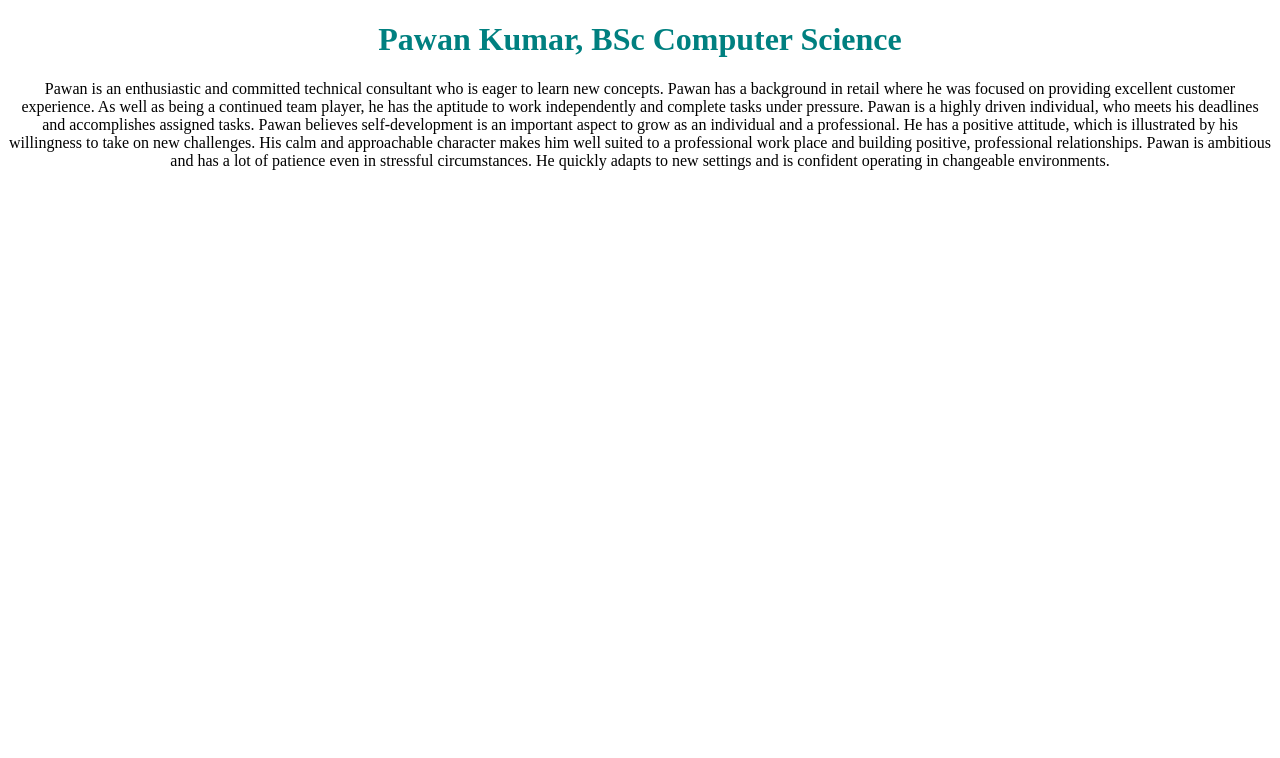
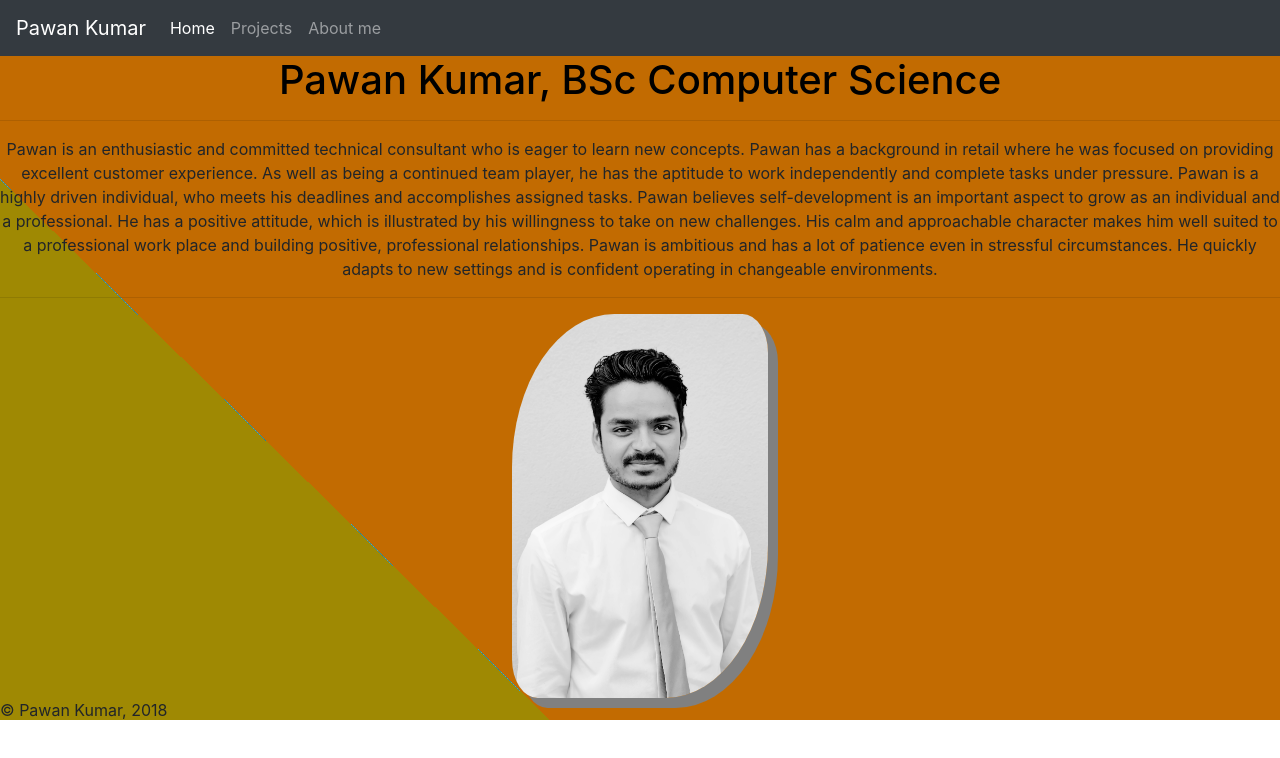
Before and after one commit to p-kumar95/p-kumar95.github.io, a plain HTML site: page index.html in a window 1280 px wide. Drawn offline with nearby package versions, Linux system fonts and the light colour scheme; files whose address does not match are found by name.

Commit message:
structure added, made a start on projects page and about me

```diff
--- a/css/master.css
+++ b/css/master.css
@@ -1,8 +1,41 @@
+body{
+  background-image:url("/Users/pkumar/Desktop/portfolio-website/images/website_background.png");
+  background-repeat: no-repeat;
+  background-position: right top;
+}
+
 #main-title{
-  color: teal;
+  color: black;
   text-align: center;
 }
 
-p{
+#profile-pic{
+  display: block;
+  margin-left: auto;
+  margin-right: auto;
+  width: 20%;
+  border-top-left-radius: 40%;
+  border-bottom-right-radius: 40%;
+  border-top-right-radius: 10%;
+  border-bottom-left-radius: 10%;
+  box-shadow: 10px 10px grey;
+}
+
+#project-1{
+  border: 3px solid black;
+  margin: auto;
+  margin-top: 10px;
+}
+
+p, h1{
   text-align: center;
 }
+
+i.fa-linkedin, i.fa-github{
+ font-size: 100px;
+}
+
+
+footer{
+  display: table;
+}
--- a/index.html
+++ b/index.html
@@ -3,11 +3,44 @@
   <head>
     <meta charset="utf-8">
     <link rel="stylesheet" href="css/master.css">
+
+    <link rel="stylesheet" href="https://stackpath.bootstrapcdn.com/bootstrap/4.1.3/css/bootstrap.min.css" integrity="sha384-MCw98/SFnGE8fJT3GXwEOngsV7Zt27NXFoaoApmYm81iuXoPkFOJwJ8ERdknLPMO" crossorigin="anonymous">
+
+    <script src="https://code.jquery.com/jquery-3.3.1.slim.min.js" integrity="sha384-q8i/X+965DzO0rT7abK41JStQIAqVgRVzpbzo5smXKp4YfRvH+8abtTE1Pi6jizo" crossorigin="anonymous"></script>
+
+    <script src="https://cdnjs.cloudflare.com/ajax/libs/popper.js/1.14.3/umd/popper.min.js" integrity="sha384-ZMP7rVo3mIykV+2+9J3UJ46jBk0WLaUAdn689aCwoqbBJiSnjAK/l8WvCWPIPm49" crossorigin="anonymous"></script>
+
+    <script src="https://stackpath.bootstrapcdn.com/bootstrap/4.1.3/js/bootstrap.min.js" integrity="sha384-ChfqqxuZUCnJSK3+MXmPNIyE6ZbWh2IMqE241rYiqJxyMiZ6OW/JmZQ5stwEULTy" crossorigin="anonymous"></script>
+
     <title>Pawan Kumar | Portfolio</title>
   </head>
   <body>
+  <nav class="navbar navbar-expand-lg navbar-dark bg-dark">
+    <a class="navbar-brand" href="index.html">Pawan Kumar</a>
+    <button class="navbar-toggler" type="button" data-toggle="collapse" data-target="#navbarText" aria-controls="navbarText" aria-expanded="false" aria-label="Toggle navigation">
+    <span class="navbar-toggler-icon"></span>
+    </button>
+    <div class="collapse navbar-collapse" id="navbarText">
+      <ul class="navbar-nav mr-auto">
+        <li class="nav-item active">
+          <a class="nav-link" href="index.html">Home</a>
+        </li>
+        <li class="nav-item">
+          <a class="nav-link" href="projects.html">Projects</a>
+        </li>
+        <li class="nav-item">
+          <a class="nav-link" href="about.html">About me</a>
+        </li>
+      </ul>
+    </div>
+  </nav>
     <h1 id="main-title">Pawan Kumar, BSc Computer Science</h1>
+    <hr>
     <p>Pawan is an enthusiastic and committed technical consultant who is eager to learn new concepts. Pawan has a background in retail where he was focused on providing excellent customer experience. As well as being a continued team player, he has the aptitude to work independently and complete tasks under pressure. Pawan is a highly driven individual, who meets his deadlines and accomplishes assigned tasks. Pawan believes self-development is an important aspect to grow as an individual and a professional. He has a positive attitude, which is illustrated by his willingness to take on new challenges. His calm and approachable character makes him well suited to a professional work place and building positive, professional relationships. Pawan is ambitious and has a lot of patience even in stressful circumstances. He quickly adapts to new settings and is confident operating in changeable environments.</p>
+    <hr>
+    <!-- Profile picture of me -->
+    <img id="profile-pic" src="images/pawan.jpg" alt="A picture of Pawan">
 
+    <footer>&copy; Pawan Kumar, 2018</footer>
   </body>
 </html>
```
Also changed, not shown: about.html (added, +44 -0 lines), projects.html (added, +48 -0 lines), images/pawan.jpg (added), images/website_background.png (added), 1 other file.
